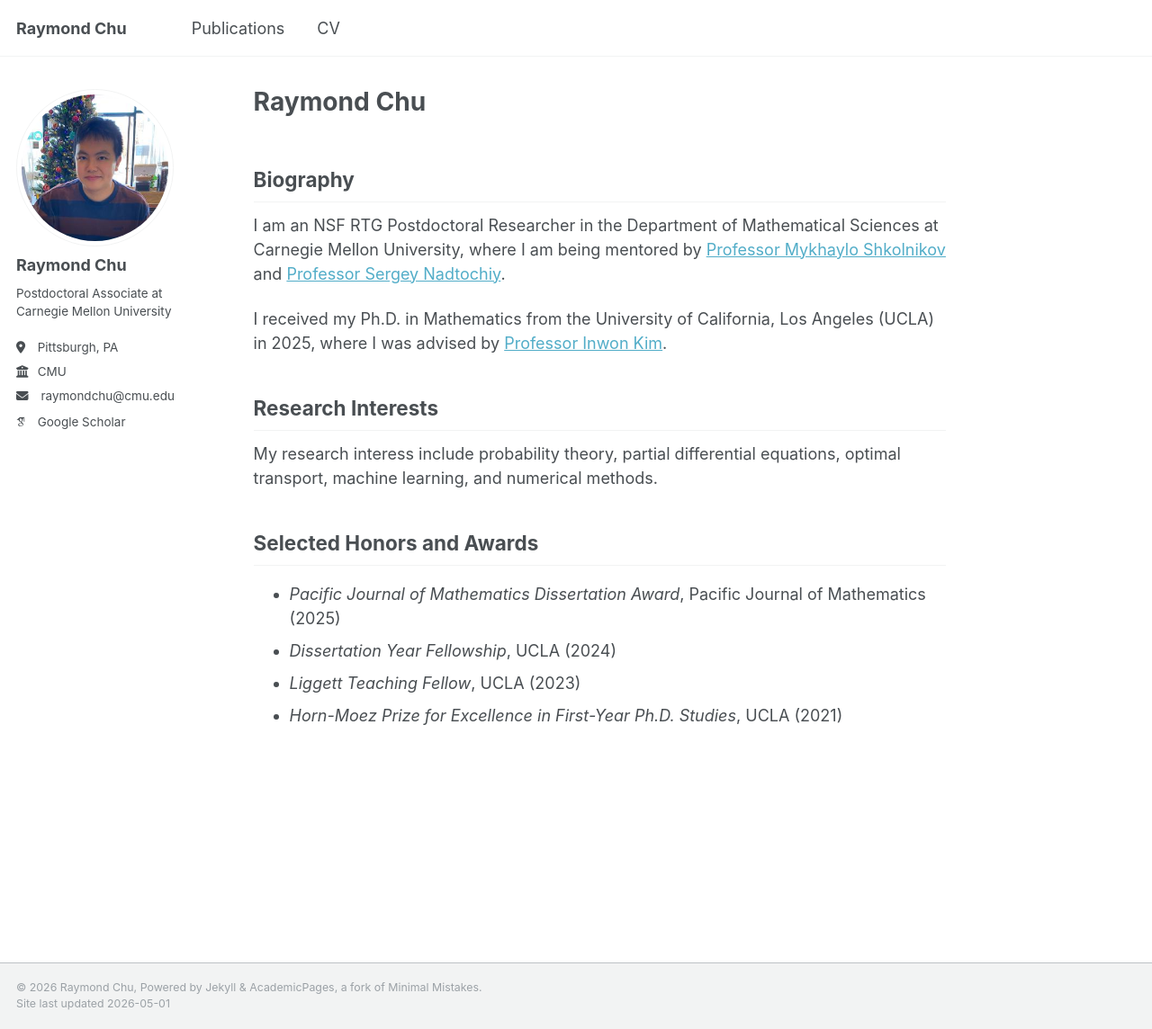
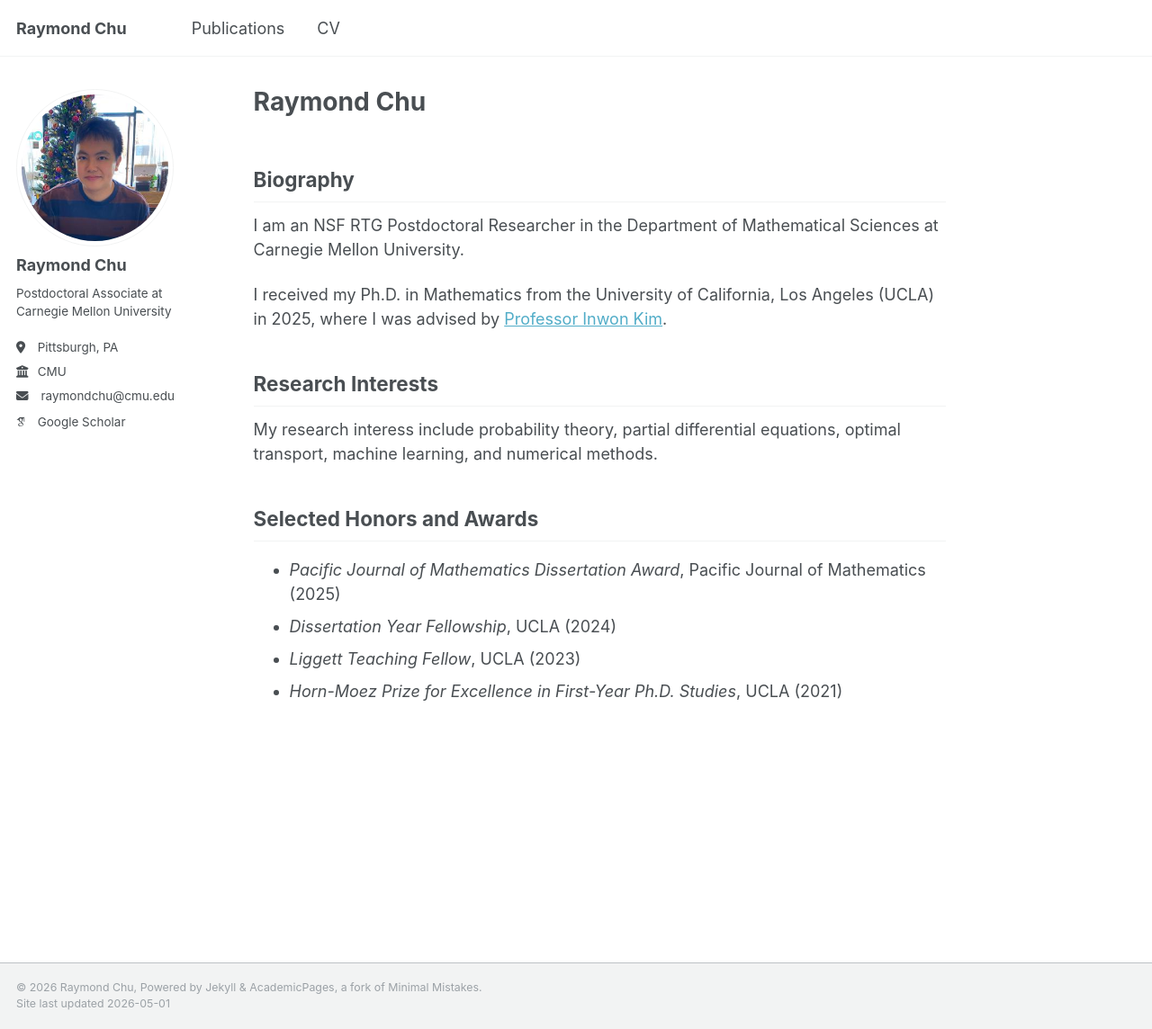
Before and after one commit to rchumath/rchumath.github.io, a Jekyll site: the page built from _pages/about.md, in a window 1280 px wide and 1144 px high. Shown: the whole window at 90% size. Built offline with Jekyll 4.4.1, drawn with Linux system fonts in a browser that asks for light colours; some web fonts are replaced.

Commit message:
Update about.md

```diff
--- a/_pages/about.md
+++ b/_pages/about.md
@@ -7,7 +7,7 @@ permalink: /
 
 ## Biography
 
-I am an NSF RTG Postdoctoral Researcher in the Department of Mathematical Sciences at Carnegie Mellon University, where I am being mentored by [Professor Mykhaylo Shkolnikov](https://www.math.cmu.edu/~mshkolni/) and [Professor Sergey Nadtochiy](https://sites.google.com/view/sergey-nadtochiy).
+I am an NSF RTG Postdoctoral Researcher in the Department of Mathematical Sciences at Carnegie Mellon University.
 
 I received my Ph.D. in Mathematics from the University of California, Los Angeles (UCLA) in 2025, where I was advised by [Professor Inwon Kim](https://www.math.ucla.edu/~ikim/).
 
```
